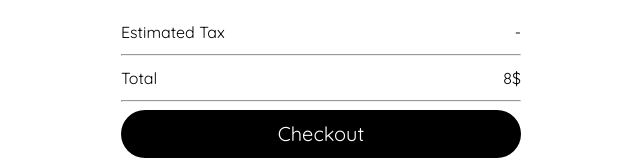
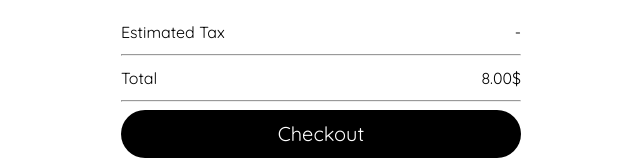
Before and after one commit to MohamedSaberChkiri/vue-digital-products-store, a Vue app: page /cart in a window 1280 px wide. Shown: the part 246-406 px from the top of the page, without its empty margins (319-959 px from the left). Built offline with nearby package versions, Linux system fonts and the light colour scheme.

Commit message:
done with Cart functionality

```diff
--- a/src/views/CartView.vue
+++ b/src/views/CartView.vue
@@ -29,11 +29,11 @@
       <div class="summary">
           <h1>Summary</h1>
           <div class="summary-container">
-            <div class="st"><span>Subtotal</span><span>{{subtotal}}$</span></div>
+            <div class="st"><span>Subtotal</span><span>{{ComputedSubtotal}}$</span></div>
             <div class="es"><span>Estimated Shipping and Handling</span><span>{{fees}}$</span></div>
             <div class="et"><span>Estimated Tax</span><span>-</span></div>
             <hr>
-            <div class="total"><span>Total </span><span>{{total}}$</span></div>
+            <div class="total"><span>Total </span><span>{{roundedTotal}}$</span></div>
             <hr>
             <button id="checkout">Checkout</button>
             <button id="paypal">PayPal</button>
@@ -45,36 +45,44 @@
 
 </template>
 
+
 <script setup>
-import { ref } from 'vue';
+import { ref, computed } from 'vue';
 import { getCartItems, itemIdToRemove } from '../data/cart';
 
 const cartItems = ref(getCartItems());
-let subtotal = ref(0)
-let fees = ref(8)
-let total = ref(subtotal.value + fees.value)
+const fees = ref(8);
 
 const removeFromCart = (id) => {
-  itemIdToRemove(id)
-  cartItems.value = getCartItems()
-}
-
-
-
+  itemIdToRemove(id);
+  cartItems.value = getCartItems();
+};
 
 const increaseQuantity = (item) => {
   if (item.qt < 10) {
     item.qt++;
-
   }
 };
 
 const decreaseQuantity = (item) => {
   if (item.qt > 1) {
     item.qt--;
-
   }
 };
+
+const ComputedSubtotal = computed(() => {
+  return cartItems.value.reduce((sum, item) => {
+    return sum + item.price * item.qt;
+  }, 0);
+});
+
+const total = computed(() => {
+  return ComputedSubtotal.value + fees.value;
+});
+
+const roundedTotal = computed(() => {
+  return total.value.toFixed(2);
+});
 </script>
 
 
```
